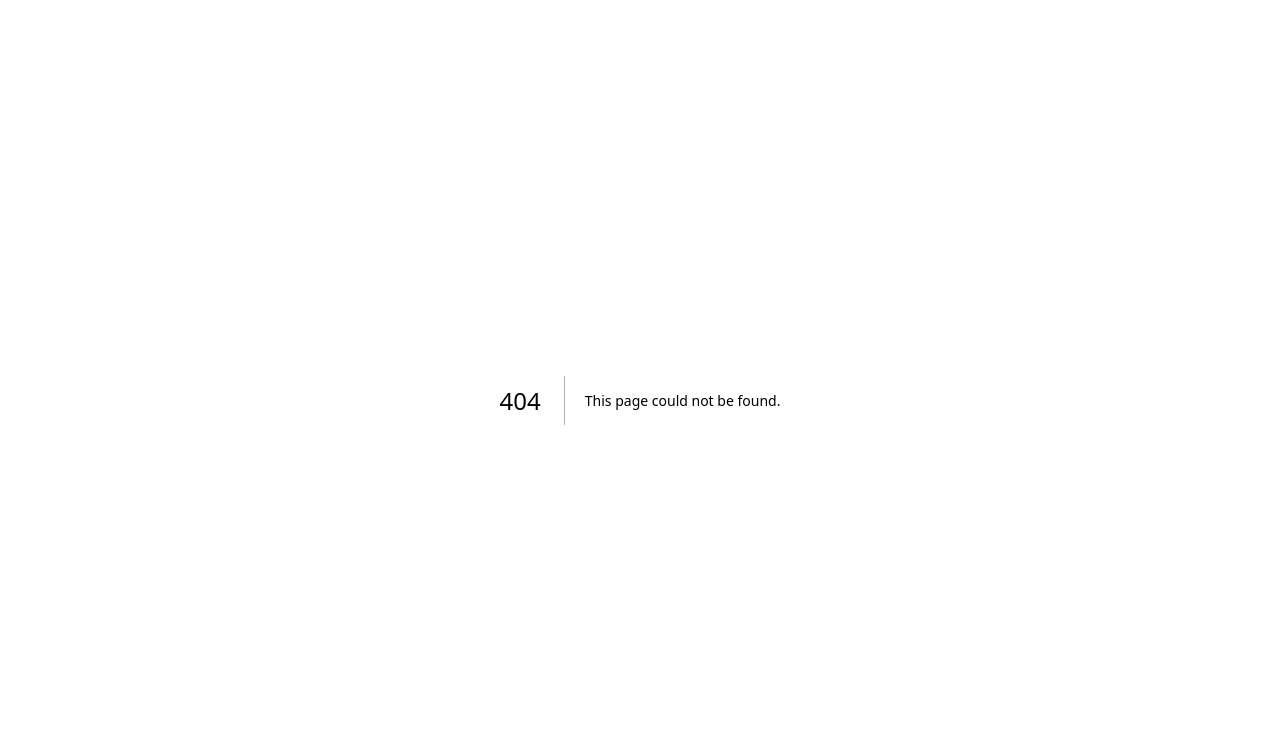
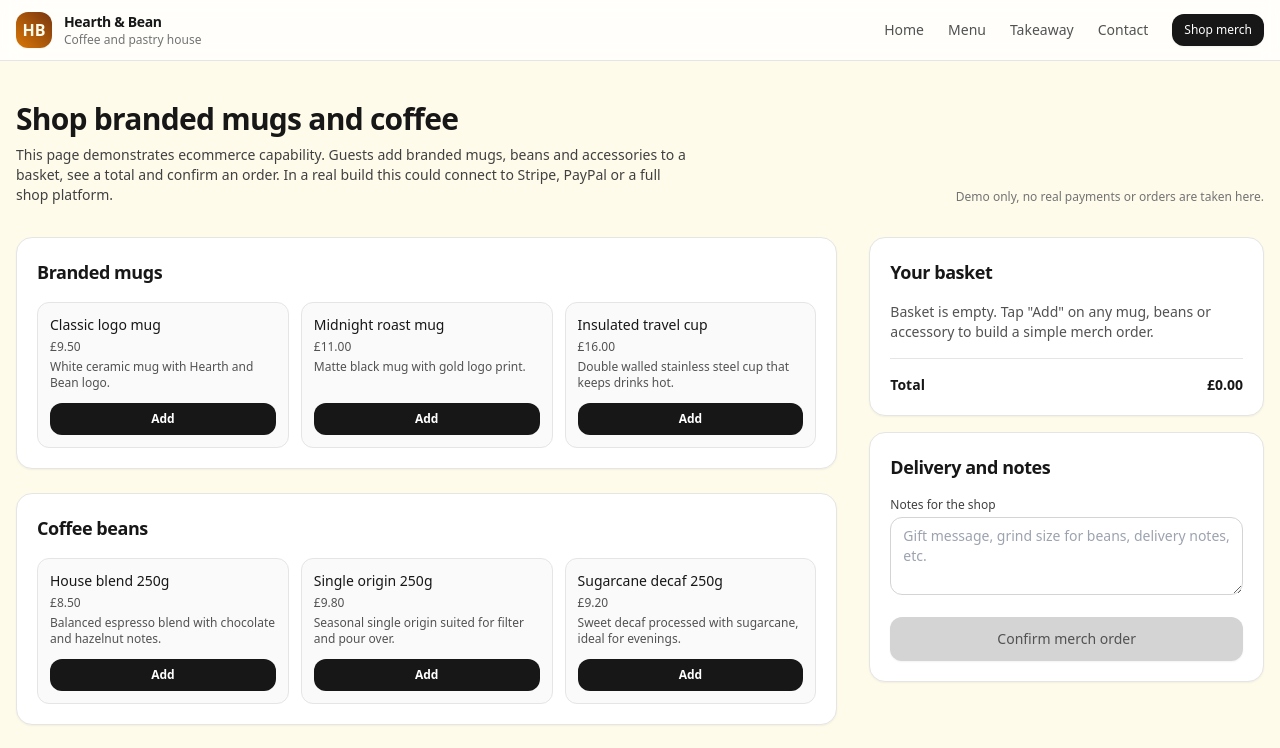
Before and after one commit to MrG788/premium-site-template, a Next.js app: page /shop in a window 1280 px wide. Before the commit this address had no page. Shown: the top 748 px of the page. Built offline with nearby package versions, Linux system fonts and the light colour scheme.

Commit message:
Create shop.jsx

```diff
--- /dev/null
+++ b/pages/shop.jsx
@@ -0,0 +1,258 @@
+import React, { useState } from "react";
+import NavBar from "../components/NavBar";
+import Footer from "../components/Footer";
+
+const MUGS = [
+  {
+    id: "classic-mug",
+    name: "Classic logo mug",
+    price: 9.5,
+    desc: "White ceramic mug with Hearth and Bean logo.",
+  },
+  {
+    id: "black-mug",
+    name: "Midnight roast mug",
+    price: 11.0,
+    desc: "Matte black mug with gold logo print.",
+  },
+  {
+    id: "travel-mug",
+    name: "Insulated travel cup",
+    price: 16.0,
+    desc: "Double walled stainless steel cup that keeps drinks hot.",
+  },
+];
+
+const BEANS = [
+  {
+    id: "house-blend",
+    name: "House blend 250g",
+    price: 8.5,
+    desc: "Balanced espresso blend with chocolate and hazelnut notes.",
+  },
+  {
+    id: "single-origin",
+    name: "Single origin 250g",
+    price: 9.8,
+    desc: "Seasonal single origin suited for filter and pour over.",
+  },
+  {
+    id: "decaf",
+    name: "Sugarcane decaf 250g",
+    price: 9.2,
+    desc: "Sweet decaf processed with sugarcane, ideal for evenings.",
+  },
+];
+
+const ACCESSORIES = [
+  {
+    id: "tote",
+    name: "Hearth and Bean tote bag",
+    price: 7.0,
+    desc: "Heavy cotton tote with screen printed logo.",
+  },
+  {
+    id: "pin",
+    name: "Enamel coffee pin",
+    price: 4.5,
+    desc: "Small enamel pin to add to bags and jackets.",
+  },
+];
+
+export default function MerchShopPage() {
+  const [basket, setBasket] = useState([]);
+  const [note, setNote] = useState("");
+  const [submitted, setSubmitted] = useState(false);
+
+  function addItem(item, group) {
+    setBasket((prev) => [
+      ...prev,
+      {
+        id: `${group}-${item.id}-${prev.length}`,
+        name: item.name,
+        price: item.price,
+        group,
+      },
+    ]);
+    setSubmitted(false);
+  }
+
+  function removeItem(id) {
+    setBasket((prev) => prev.filter((item) => item.id !== id));
+  }
+
+  const total = basket.reduce((sum, item) => sum + item.price, 0);
+
+  function submitOrder() {
+    if (basket.length === 0) return;
+    setSubmitted(true);
+  }
+
+  return (
+    <main className="min-h-screen bg-amber-50">
+      <NavBar />
+
+      <section className="mx-auto max-w-7xl px-4 py-10">
+        <div className="flex flex-col gap-2 md:flex-row md:items-end md:justify-between">
+          <div>
+            <h1 className="text-3xl font-bold tracking-tight">
+              Shop branded mugs and coffee
+            </h1>
+            <p className="mt-2 max-w-2xl text-sm text-neutral-700">
+              This page demonstrates ecommerce capability. Guests add branded mugs,
+              beans and accessories to a basket, see a total and confirm an order.
+              In a real build this could connect to Stripe, PayPal or a full shop
+              platform.
+            </p>
+          </div>
+          <p className="text-xs text-neutral-500">
+            Demo only, no real payments or orders are taken here.
+          </p>
+        </div>
+
+        <div className="mt-8 grid gap-8 lg:grid-cols-3">
+          {/* Products */}
+          <div className="space-y-6 lg:col-span-2">
+            <Card title="Branded mugs">
+              <ProductGrid
+                items={MUGS}
+                onAdd={(item) => addItem(item, "mug")}
+              />
+            </Card>
+
+            <Card title="Coffee beans">
+              <ProductGrid
+                items={BEANS}
+                onAdd={(item) => addItem(item, "beans")}
+              />
+            </Card>
+
+            <Card title="Accessories">
+              <ProductGrid
+                items={ACCESSORIES}
+                onAdd={(item) => addItem(item, "accessory")}
+                small
+              />
+            </Card>
+          </div>
+
+          {/* Basket */}
+          <div className="space-y-4">
+            <Card title="Your basket">
+              {basket.length === 0 ? (
+                <p className="text-sm text-neutral-600">
+                  Basket is empty. Tap "Add" on any mug, beans or accessory to build
+                  a simple merch order.
+                </p>
+              ) : (
+                <ul className="space-y-2 text-sm">
+                  {basket.map((item) => (
+                    <li
+                      key={item.id}
+                      className="flex items-center justify-between gap-2"
+                    >
+                      <div>
+                        <p className="font-medium">{item.name}</p>
+                        <p className="text-xs text-neutral-500 capitalize">
+                          {item.group}
+                        </p>
+                      </div>
+                      <div className="flex items-center gap-2">
+                        <span className="text-sm font-medium">
+                          £{item.price.toFixed(2)}
+                        </span>
+                        <button
+                          onClick={() => removeItem(item.id)}
+                          className="rounded-lg border border-neutral-300 px-2 py-1 text-xs hover:bg-neutral-100"
+                        >
+                          Remove
+                        </button>
+                      </div>
+                    </li>
+                  ))}
+                </ul>
+              )}
+
+              <div className="mt-4 border-t border-neutral-200 pt-4 text-sm">
+                <div className="flex items-center justify-between font-semibold">
+                  <span>Total</span>
+                  <span>£{total.toFixed(2)}</span>
+                </div>
+              </div>
+            </Card>
+
+            <Card title="Delivery and notes">
+              <label className="mb-1 block text-xs font-medium text-neutral-700">
+                Notes for the shop
+              </label>
+              <textarea
+                rows={3}
+                className="w-full rounded-xl border border-neutral-300 px-3 py-2 text-sm focus:outline-none focus:ring-2 focus:ring-amber-500"
+                placeholder="Gift message, grind size for beans, delivery notes, etc."
+                value={note}
+                onChange={(e) => setNote(e.target.value)}
+              />
+              <button
+                onClick={submitOrder}
+                disabled={basket.length === 0}
+                className="mt-4 w-full rounded-xl bg-neutral-900 px-4 py-3 text-sm font-medium text-white shadow-sm transition hover:bg-neutral-800 disabled:cursor-not-allowed disabled:bg-neutral-300 disabled:text-neutral-600"
+              >
+                Confirm merch order
+              </button>
+              {submitted && (
+                <p className="mt-3 rounded-xl border border-emerald-200 bg-emerald-50 px-3 py-2 text-xs text-emerald-700">
+                  Demo complete, in a live project this order would be sent to the
+                  business or handled by a payment and order system.
+                </p>
+              )}
+            </Card>
+          </div>
+        </div>
+      </section>
+
+      <Footer />
+    </main>
+  );
+}
+
+function Card({ title, children }) {
+  return (
+    <section className="rounded-2xl border border-neutral-200 bg-white p-5 shadow-sm">
+      <h2 className="text-lg font-semibold tracking-tight">{title}</h2>
+      <div className="mt-4">{children}</div>
+    </section>
+  );
+}
+
+function ProductGrid({ items, onAdd, small }) {
+  return (
+    <div
+      className={
+        "grid gap-3 " + (small ? "sm:grid-cols-2" : "sm:grid-cols-2 lg:grid-cols-3")
+      }
+    >
+      {items.map((item) => (
+        <div
+          key={item.id}
+          className="flex flex-col justify-between rounded-xl border border-neutral-200 bg-neutral-50 p-3 transition hover:-translate-y-0.5 hover:border-amber-300 hover:bg-white hover:shadow-sm"
+        >
+          <div>
+            <p className="text-sm font-medium">{item.name}</p>
+            <p className="mt-1 text-xs text-neutral-600">
+              £{item.price.toFixed(2)}
+            </p>
+            {item.desc && (
+              <p className="mt-1 text-xs text-neutral-600">{item.desc}</p>
+            )}
+          </div>
+          <button
+            onClick={() => onAdd(item)}
+            className="mt-3 rounded-xl bg-neutral-900 px-3 py-2 text-xs font-semibold text-white hover:bg-neutral-800"
+          >
+            Add
+          </button>
+        </div>
+      ))}
+    </div>
+  );
+}
```
